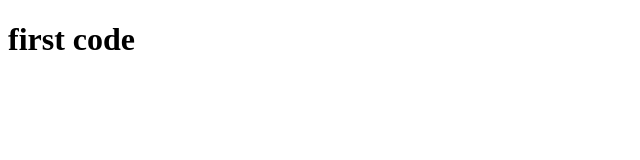
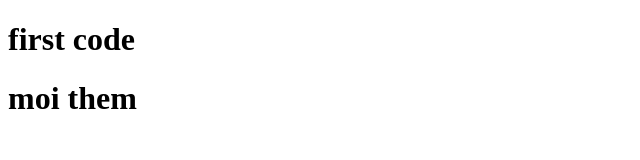
Before and after one commit to PhanThau/nhomgithubb, a plain HTML site: page index.html in a window 1280 px wide. Shown: the whole page, without its empty margins (0-640 px from the left). Drawn offline with Linux system fonts and the light colour scheme.

Commit message:
moi them

```diff
--- a/index.html
+++ b/index.html
@@ -7,5 +7,6 @@
 </head>
 <body>
     <h1>first code</h1>
+    <h1>moi them</h1>
 </body>
 </html>
```
